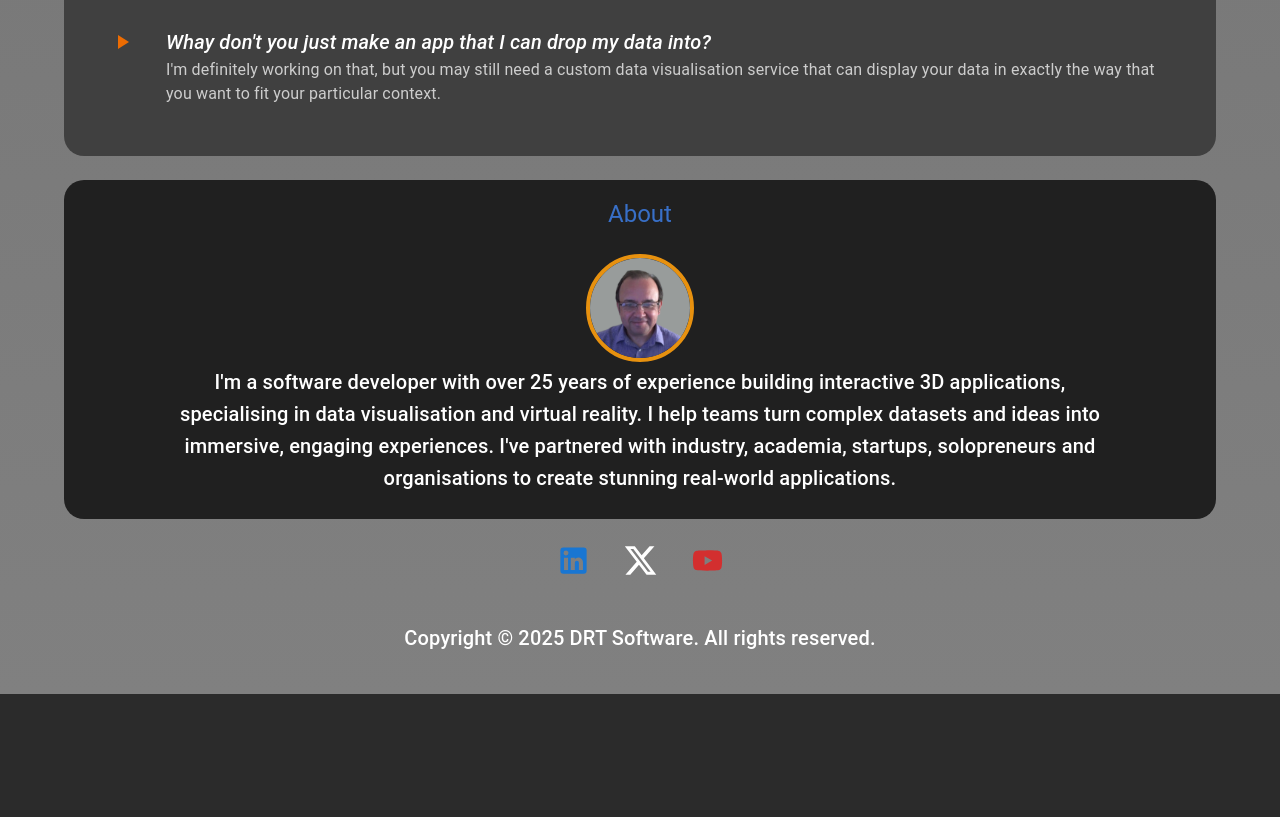
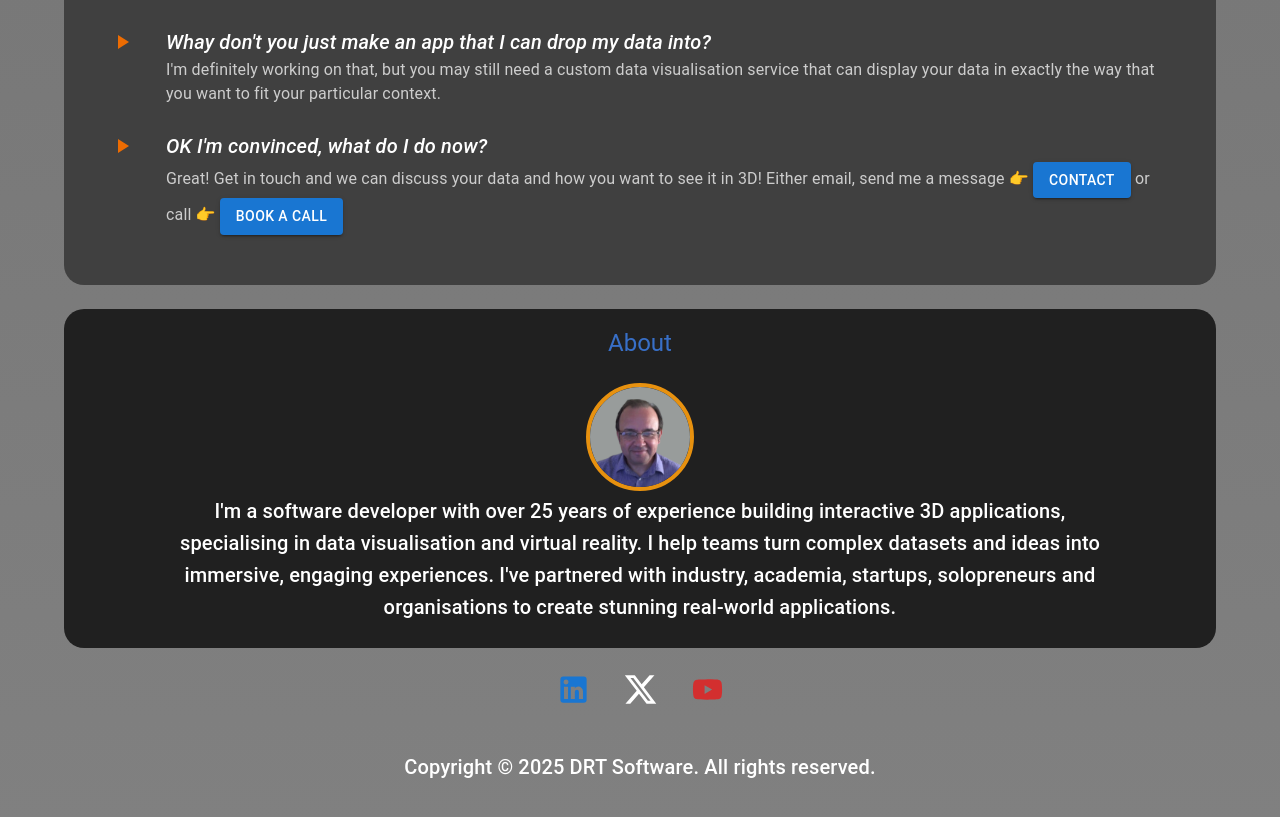
Before and after one commit to DoctorTone/drt_software_ltd, a React (Vite) app: page /#/ in a window 1280 px wide. Shown: the part 8022-8839 px from the top of the page. Before the commit the page ends 8716 px from the top, so only its background shows below. Built offline with nearby package versions, Linux system fonts and the light colour scheme.

Commit message:
Updated FAQ and added CTA and scroll to section

```diff
--- a/src/components/About.tsx
+++ b/src/components/About.tsx
@@ -4,7 +4,7 @@ import Box from "@mui/material/Box";
 import Grid from "@mui/material/Grid2";
 const About = () => {
   return (
-    <Container id="section4" sx={{ mb: 3 }}>
+    <Container id="section5" sx={{ mb: 3 }}>
       <Box
         sx={{
           mt: 3,
--- a/src/components/FAQ.tsx
+++ b/src/components/FAQ.tsx
@@ -4,10 +4,18 @@ import ListItem from "@mui/material/ListItem";
 import ListItemIcon from "@mui/material/ListItemIcon";
 import ListItemText from "@mui/material/ListItemText";
 import PlayArrowIcon from "@mui/icons-material/PlayArrow";
+import Button from "@mui/material/Button";
+import useStore from "../state/store";
 
 const FAQ = () => {
+  const setShowContactModal = useStore((state) => state.setShowContactModal);
+
+  const openContactModal = () => {
+    setShowContactModal(true);
+  };
+
   return (
-    <Container>
+    <Container id="section4">
       <Box
         sx={{
           mt: 5,
@@ -115,6 +123,32 @@ const FAQ = () => {
               </Typography>
             </ListItemText>
           </ListItem>
+          <ListItem alignItems="flex-start">
+            <ListItemIcon>
+              <PlayArrowIcon color="warning" />
+            </ListItemIcon>
+            <ListItemText>
+              <Typography variant="h6" sx={{ fontStyle: "italic" }}>
+                OK I'm convinced, what do I do now?
+              </Typography>
+              <Typography variant="body1" sx={{ color: "#cdcdcd" }}>
+                Great! Get in touch and we can discuss your data and how you
+                want to see it in 3D! Either email, send me a message 👉{" "}
+                <Button onClick={openContactModal} variant="contained">
+                  Contact
+                </Button>{" "}
+                or call 👉{" "}
+                <Button
+                  href="https://calendly.com/tony-mdjh/30min"
+                  target="_blank"
+                  rel="noreferrer noopener"
+                  variant="contained"
+                >
+                  Book a call
+                </Button>
+              </Typography>
+            </ListItemText>
+          </ListItem>
         </List>
       </Box>
     </Container>
--- a/src/components/NavBar.tsx
+++ b/src/components/NavBar.tsx
@@ -132,7 +132,7 @@ const NavBar = () => {
                 </MenuItem>
                 <MenuItem
                   className="sectionMobile"
-                  onClick={() => handleClose(4)}
+                  onClick={() => handleClose(5)}
                 >
                   About
                 </MenuItem>
```
